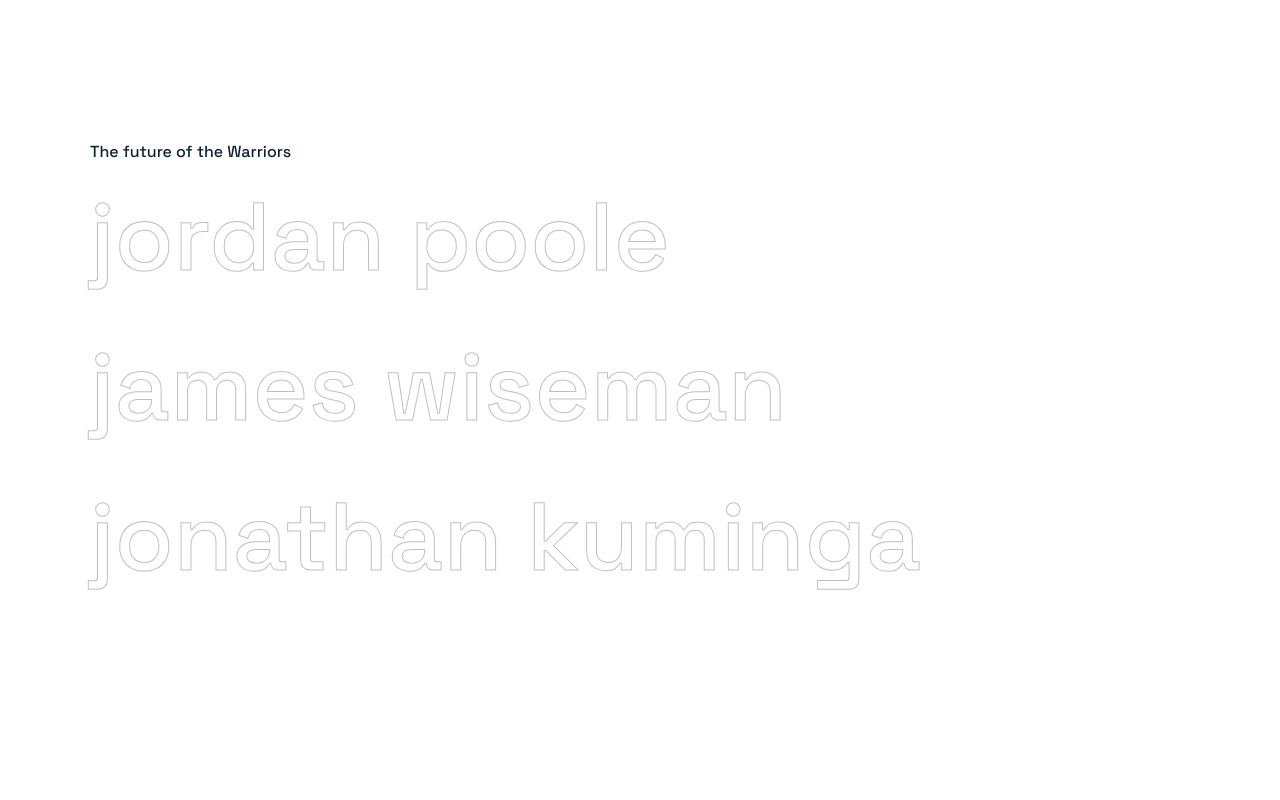
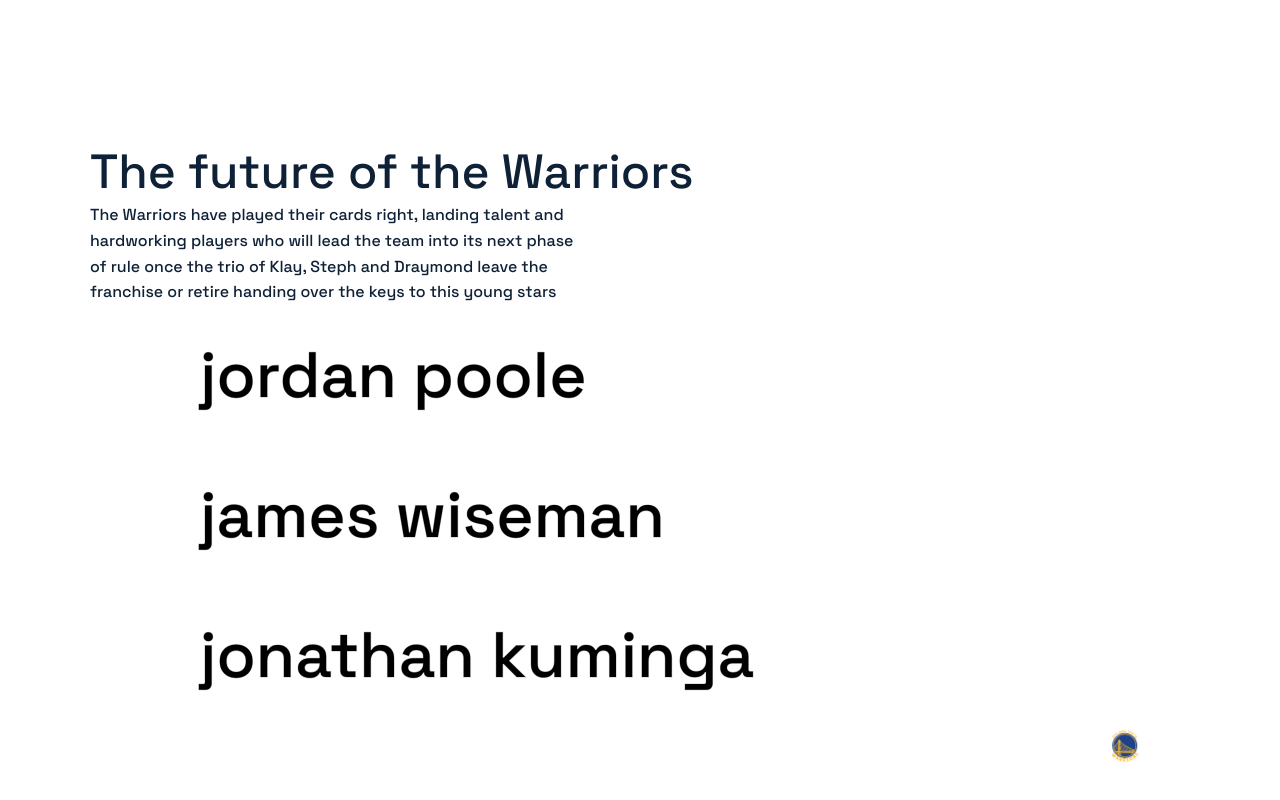
Before and after one commit to thatFemicode/Gallery-GSW, a React (Create React App) app: page / in a window 1280 px wide. Shown: the part 1420-2220 px from the top of the page. Built offline with nearby package versions, Linux system fonts and the light colour scheme; what react-topbar-progress-indicator would draw is missing.

Commit message:
future section

```diff
--- a/src/Components/Future/Future.jsx
+++ b/src/Components/Future/Future.jsx
@@ -1,18 +1,47 @@
-import React, { forwardRef } from "react";
+import React, { forwardRef, useRef, useEffect } from "react";
 import { OuterLayout } from "../../Layout/Layout";
 import { FutureStyled } from "./FutureStyled";
 import { pageData } from "./pageData";
+import logo from "./img/GSW.svg";
 import Index from "./ProjectItem/Index";
+import anime from "animejs";
 const Future = forwardRef(({ id, children }, ref) => {
+  const image = useRef(null);
+  useEffect(() => {
+    anime({
+      targets: image.current,
+      rotateY: 360,
+      // keyframes: [{ rotate: 0 }, { rotate: 30 }, { rotate: 0 }],
+      // translateY: 400,
+      // duration: 400,
+      // scale: 2,
+      // easing: 'linear',
+      duration: 1500,
+      endDelay: 300,
+      scale: 0.5,
+      easing: "easeInOutSine",
+      direction: "alternate",
+      loop: true,
+    });
+  }, []);
   return (
     <FutureStyled ref={ref} id={id}>
       <OuterLayout>
         <h1>The future of the Warriors</h1>
+        <p>
+          The Warriors have played their cards right, landing talent and
+          hardworking players who will lead the team into its next phase of rule
+          once the trio of Klay, Steph and Draymond leave the franchise or
+          retire handing over the keys to this young stars
+        </p>
         <ul>
           {pageData.map((item, index) => {
             return <Index key={index} project={item} itemIndex={index} />;
           })}
         </ul>
+        <div className="scroll">
+          <img ref={image} src={logo} alt="logo" />
+        </div>
       </OuterLayout>
     </FutureStyled>
   );
--- a/src/Components/Future/FutureStyled.js
+++ b/src/Components/Future/FutureStyled.js
@@ -3,4 +3,37 @@
 export const FutureStyled = styled.section`
   height: 100vh;
   padding-top: 5rem;
+  h1 {
+    font-size: 3rem;
+  }
+  p {
+    font-size: 1rem;
+    max-width: 500px;
+    line-height: 1.6;
+  }
+  .scroll {
+    font-weight: 700;
+    font-size: 0.875rem;
+    text-decoration: none;
+    text-transform: uppercase;
+    letter-spacing: 1.5px;
+    position: absolute;
+    color: var(--black);
+    bottom: -60px;
+    right: 30px;
+    z-index: 1;
+    width: 70px;
+    @media (max-width: ${({ theme }) => theme.images}) {
+      width: 50px;
+      bottom: -170px;
+    }
+    @media screen and (min-height: 1000px) and (max-height: 1366px) and (max-width: 1024px) {
+      bottom: -300px;
+      width: 80px;
+    }
+    @media (max-width: ${({ theme }) => theme.max}) {
+      width: 40px;
+      bottom: -170px;
+    }
+  }
 `;
--- a/src/Components/Future/ProjectItem/Image/ImageStyled.js
+++ b/src/Components/Future/ProjectItem/Image/ImageStyled.js
@@ -6,9 +6,9 @@
     opacity: 0;
     /* position: absolute; */
     /* left: 45vw; */
-    width: auto;
-    height: 450px;
-    /* object-fit: cover; */
+    width: 150px;
+    /* height: 300px; */
+    object-fit: cover;
     /* top: 30vh; */
     pointer-events: none;
     // This is to add timing function for  mouse image parallax
--- a/src/Components/Future/ProjectItem/Index.jsx
+++ b/src/Components/Future/ProjectItem/Index.jsx
@@ -107,7 +107,7 @@
     });
   };
   const handleMouseEnter = () => {
-    setSize("regular");
+    // setSize("regular");
     handleScale(0.8, 1, 500);
     handleOpacity(0, 1, 500);
     handleRotation(state.rotationPosition, 500);
@@ -117,7 +117,7 @@
   };
 
   const handleMouseLeave = () => {
-    setSize("small");
+    // setSize("small");
     listItem.current.removeEventListener("mousemove", parallax);
     handleOpacity(1, 0, 800);
     handleScale(1, initalState.scale, 500);
@@ -148,9 +148,7 @@
       />
       <div className={cn("info-block", { "as-active": state.active })}>
         <p className="info-block-header">
-          <span>
-            <Hash />0{itemIndex}
-          </span>
+          <span>{project.info}</span>
         </p>
       </div>
     </IndexStyled>
--- a/src/Components/Future/ProjectItem/IndexStyled.js
+++ b/src/Components/Future/ProjectItem/IndexStyled.js
@@ -20,13 +20,16 @@
   line-height: 1.25;
   padding: 5px 0;
   display: flex;
+  /* justify-content: space-between; */
   align-items: center;
-  height: 150px;
+  height: 140px;
+  width: 80%;
+  margin: 0 auto;
   .info-block {
-    position: fixed;
+    position: absolute;
     top: 50%;
     transform: translateY(-50%);
-    left: 70vw;
+    left: 65vw;
     z-index: 1;
     text-align: left;
     font-size: 20px;
@@ -35,13 +38,13 @@
       margin-bottom: 20px;
       color: black;
       font-weight: 500;
-      font-size: 24px;
-      svg {
+      font-size: 2rem;
+      /* svg {
         margin-right: 4px;
-      }
+      } */
       span {
-        display: flex;
-        align-items: center;
+        /* display: flex; */
+        /* align-items: center; */
       }
     }
     p {
--- a/src/Components/Future/ProjectItem/Title/TitleStyled.js
+++ b/src/Components/Future/ProjectItem/Title/TitleStyled.js
@@ -4,7 +4,7 @@
   position: relative;
   .menu-title {
     /* font-family: "Space Grotesk", sans-serif; */
-    font-size: 7.5vw;
+    font-size: 5vw;
     text-transform: lowercase;
     z-index: 1;
     line-height: 1.1;
@@ -14,7 +14,7 @@
       top: 0;
       pointer-events: none;
       color: black;
-      clip-path: inset(0 100% 0 0);
+      /* clip-path: inset(0 100% 0 0); */
       transition: all 0.5s cubic-bezier(0.77, 0, 0.175, 1);
     }
 
@@ -27,7 +27,8 @@
         cursor: pointer;
 
         ~ .clone {
-          clip-path: inset(0 0 0 0);
+          /* clip-path: inset(0 0 0 0); */
+          clip-path: inset(0 100% 0 0);
         }
         ~ .menu-image-container .menu-image {
           opacity: 1;
```
Also changed, not shown: src/Components/Future/img/GSW.svg (added).
